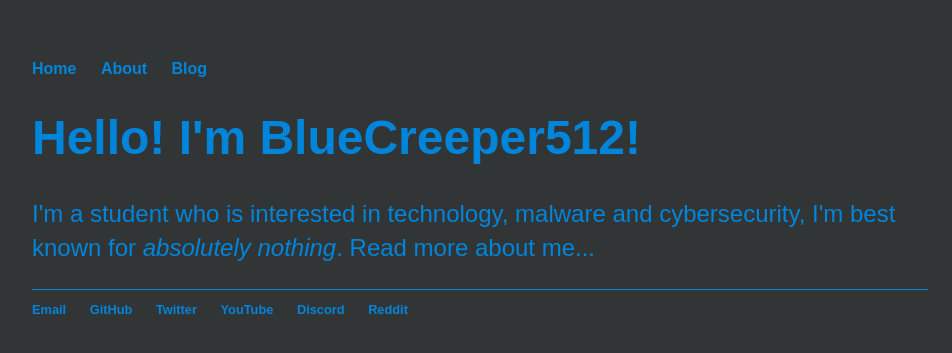
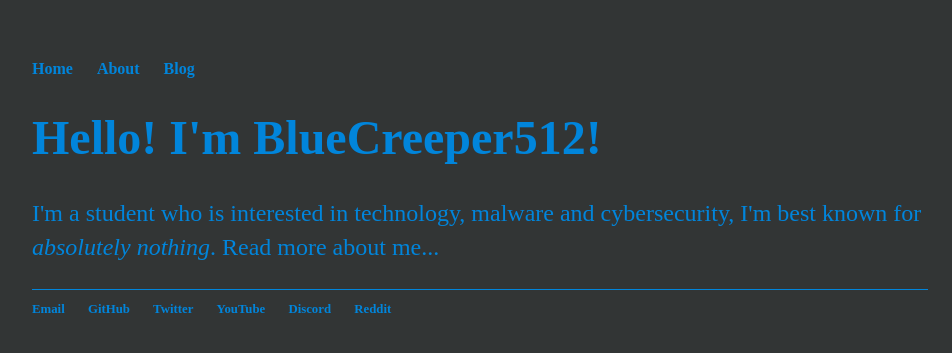
Before and after one commit to BlueCreeper512/website, a Jekyll site: the page built from index.html, in a window 1280 px wide. Shown: the top 353 px of the page, without its empty margins (160-1112 px from the left). Built offline with Jekyll 4.4.1, drawn with Linux system fonts in a browser that asks for light colours.

Commit message:
Changed fonts

```diff
--- a/css/main.css
+++ b/css/main.css
@@ -4,13 +4,11 @@ body {
     width: 70%;
 }
 nav ul, footer ul {
-    font-family: 'Nunito', sans-serif;
     padding: 0px;
     list-style: none;
     font-weight: bold;
 }
 nav ul li, footer ul li {
-    font-family: 'Nunito', sans-serif;
     display: inline;
     margin-right: 20px;
 }
@@ -23,29 +21,31 @@ a:hover {
 }
 h1 {
     font-size: 3em;
-    font-family: 'Nunito', sans-serif;
     color: #0185DB;
 }
 p {
-    font-family: 'Nunito', sans-serif;
     font-size: 1.5em;
     line-height: 1.4em;
     color: #0185DB;
 }
 footer {
-    font-family: 'Nunito', sans-serif;
     border-top: 1px solid #0185DB;
     font-size: .8em;
 }
 
 ul.posts {
-    font-family: 'Nunito', sans-serif;
     color: #0185DB;
     margin: 20px auto 40px;
     font-size: 1.5em;
 }
 
 ul.posts li {
-    font-family: 'Nunito', sans-serif;
     list-style: none;
 }
+
+@font-face {
+    font-family: 'Nunito';
+    src: url("/bluecreeper512.github.io/Nuito-Light.ttf") format('truetype');
+    font-weight: light;
+    font-style: normal;
+}
```
